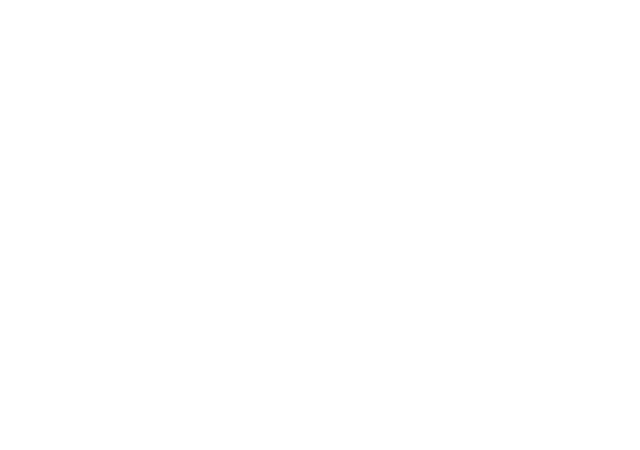
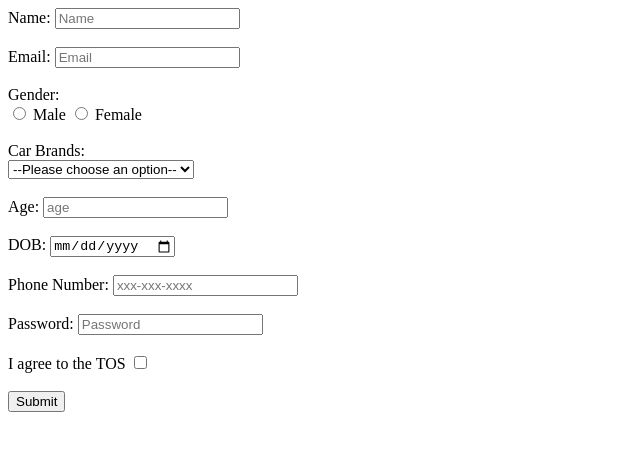
Before and after one commit to acciojob/signup-form-car-soniakushwah13, a website: page main.html in a window 1280 px wide. Shown: the whole page, without its empty margins (0-640 px from the left). Drawn offline with Linux system fonts and the light colour scheme.

Commit message:
created a submission

```diff
--- a/main.html
+++ b/main.html
@@ -8,6 +8,45 @@
 
 <body>
 	<!-- the entire body must be written by student -->
+	<form method="post" action="Signup_Form_Car">
+		<label for="name">Name:</label>
+		<input type="text" id="name" placeholder="Name" required="Yes"><br><br>
+
+		<label for="Email">Email:</label>
+		<input type="Email" id="email" placeholder="Email" required="Yes"><br><br>
+
+		<label>Gender:</label><br>
+        <input type="radio" id="gender_m" name="gender" value="male" required>
+        <label for="gender_m">Male</label>
+        <input type="radio" id="gender_f" name="gender" value="female" required>
+        <label for="gender_f">Female</label><br><br>
+
+		<label for="cars">Car Brands:</label><br>
+        <select id="cars" name="cars" required>
+            <option value="">--Please choose an option--</option>
+            <option value="Toyota">Toyota</option>
+            <option value="Honda">Honda</option>
+            <option value="Ford">Ford</option>
+            <option value="Chevrolet">Chevrolet</option>
+        </select><br><br>
+
+		<label for="age">Age:</label>
+		<input type="number" id="age" placeholder="age" required="Yes"><br><br>
+
+		<label for="dob">DOB:</label>
+		<input type="date" id="dob" placeholder="dob" required="Yes"><br><br>
+
+		<label for="tel">Phone Number:</label>
+		<input type="tel" id="tel" placeholder="xxx-xxx-xxxx"><br><br>
+
+		<label for="password">Password:</label>
+		<input type="password" id="password" placeholder="Password" required="Yes"><br><br>
+
+		<label for="tos">I agree to the TOS</label>
+		<input type="checkbox" id="tos" name="tos" required> <br><br>
+
+        <input type="submit" value="Submit">
+	</form>
     <script type="text/javascript" src="./script.js">
 </script>
 
```
